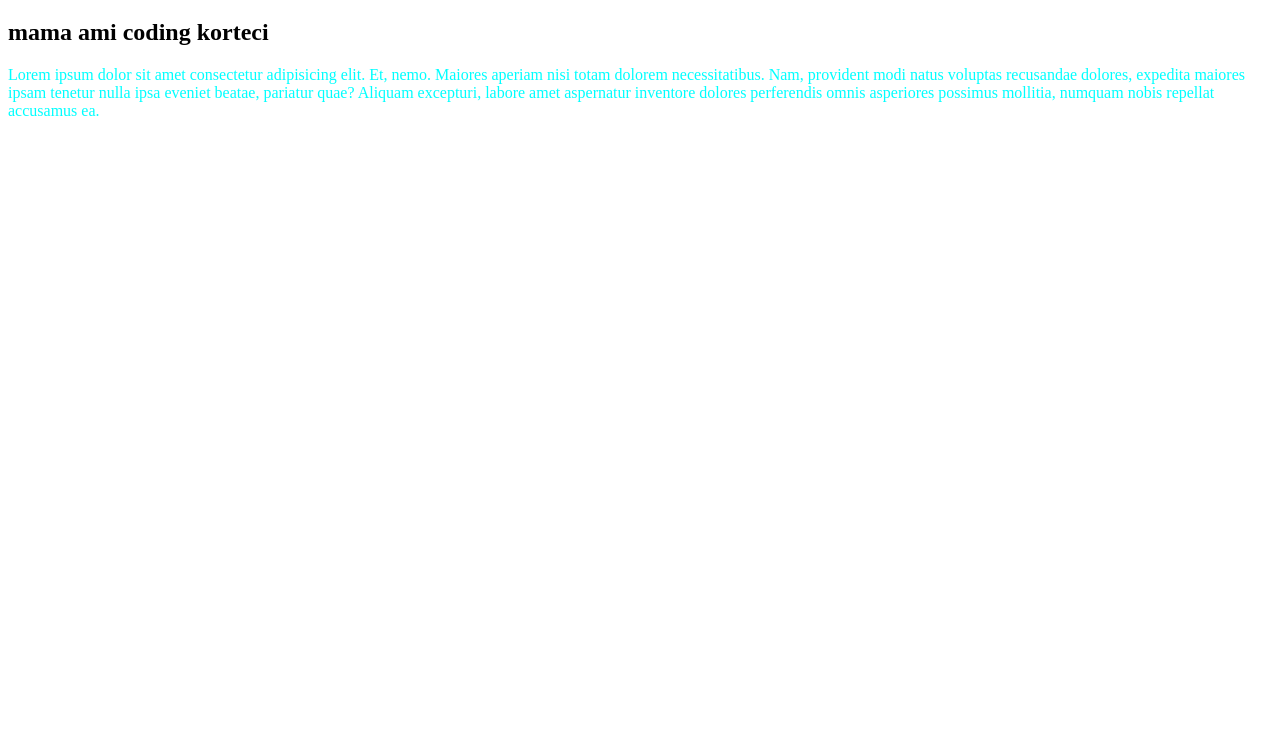
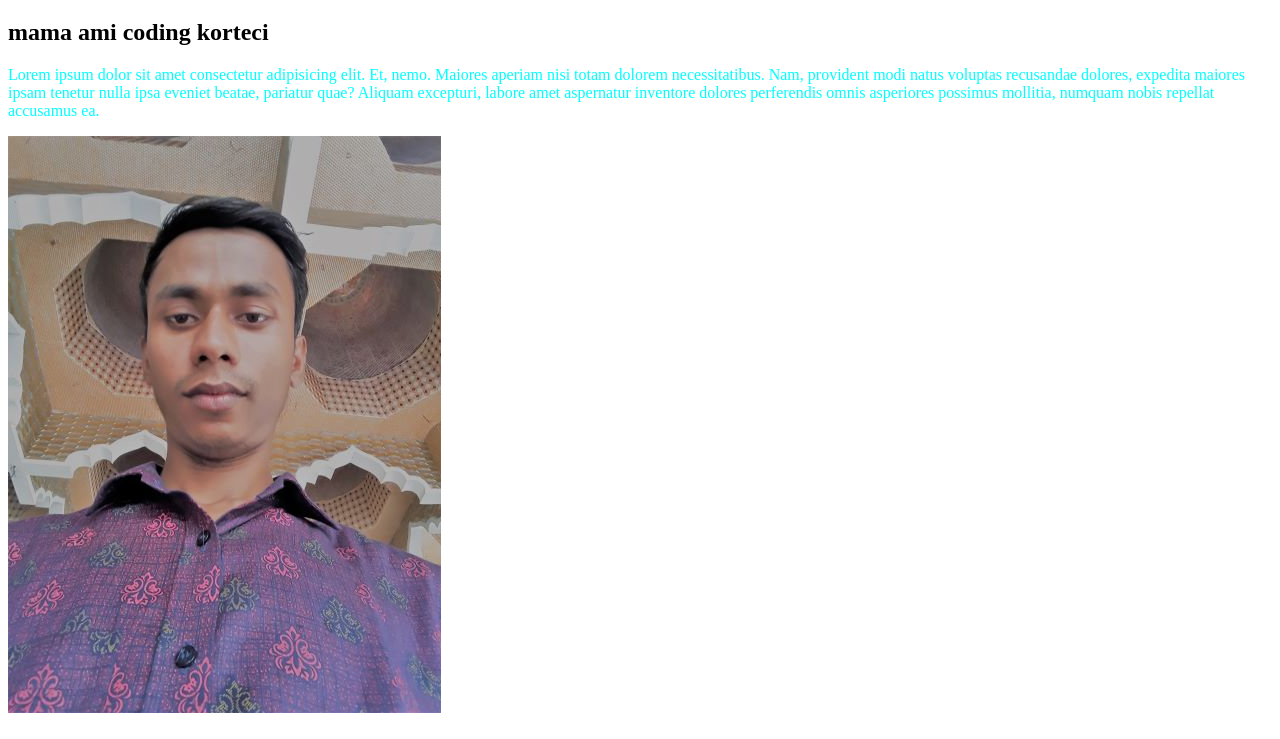
Before and after one commit to mdkibria245766/my-first-repo, a plain HTML site: page index.html in a window 1280 px wide. Shown: the part 61-800 px from the top of the page. Drawn offline with Linux system fonts and the light colour scheme.

Commit message:
make image

```diff
--- a/index.html
+++ b/index.html
@@ -11,6 +11,7 @@
     <h1>this is my first repo</h1>
     <h2>mama ami coding korteci</h2>
     <p>Lorem ipsum dolor sit amet consectetur adipisicing elit. Et, nemo. Maiores aperiam nisi totam dolorem necessitatibus. Nam, provident modi natus voluptas recusandae dolores, expedita maiores ipsam tenetur nulla ipsa eveniet beatae, pariatur quae? Aliquam excepturi, labore amet aspernatur inventore dolores perferendis omnis asperiores possimus mollitia, numquam nobis repellat accusamus ea.</p>
+    <img src="kibria.jpg" alt="">
 
 </body>
 </html>
```
Also changed, not shown: kibria.jpg (added).
